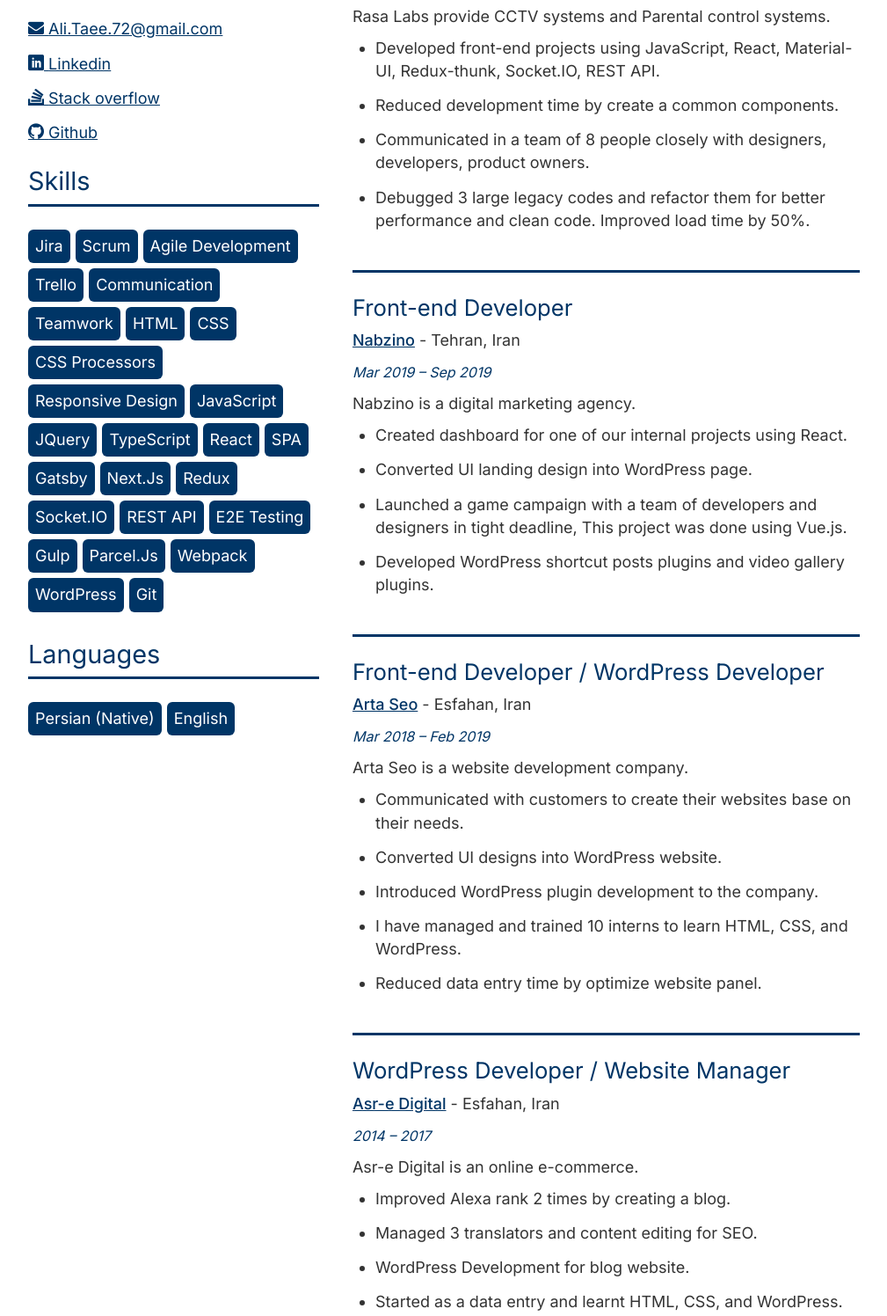
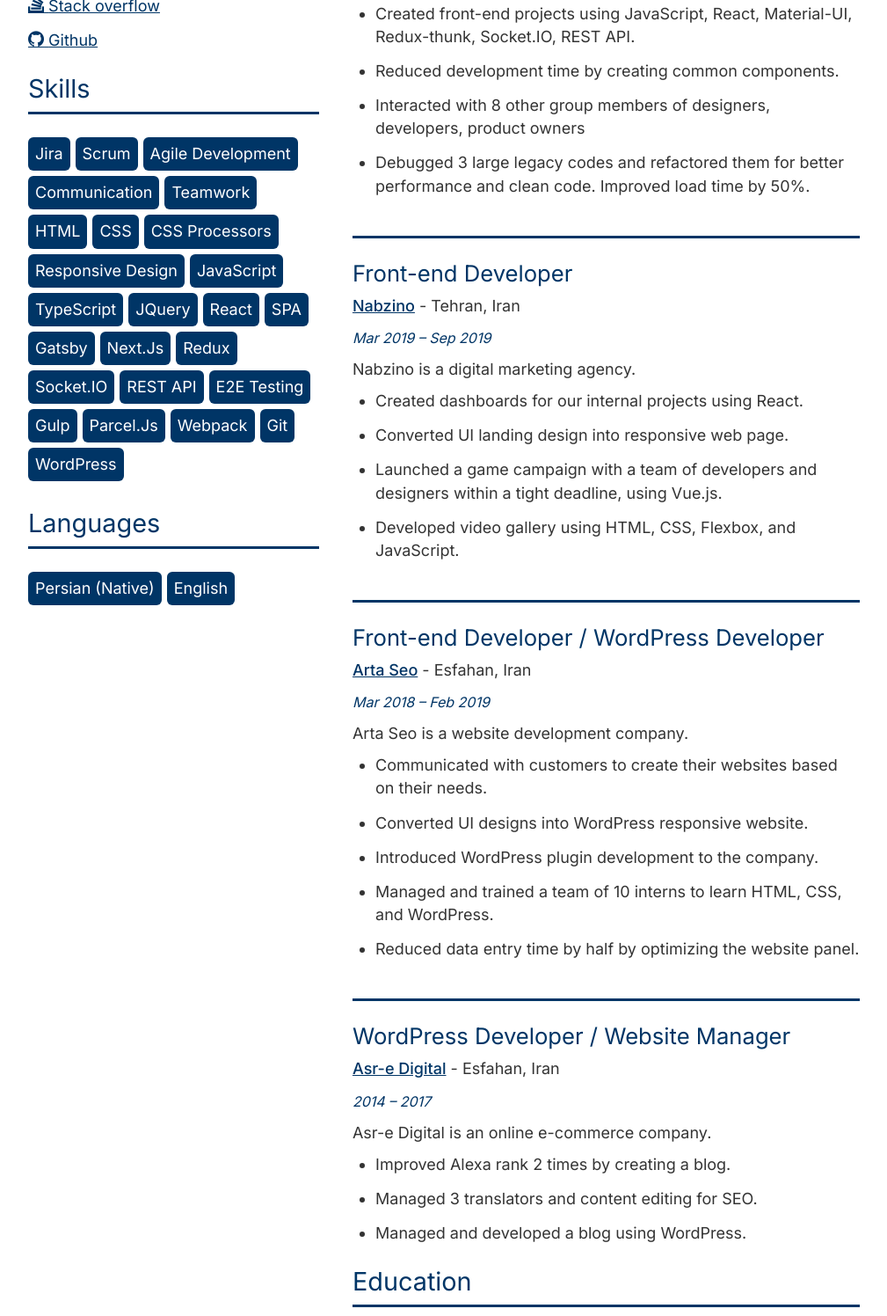
Before and after one commit to AliTaee/Portfolio, a Gatsby site: page /resume in a window 1280 px wide. Shown: the part 871-2367 px from the top of the page at 88% size, without its empty margins (135-1144 px from the left). Built offline with nearby package versions, Linux system fonts and the light colour scheme; Gatsby itself is replaced by a stand-in of ours; a web font is replaced by a local one.

Commit message:
update resume content

```diff
--- a/src/resume-source.js
+++ b/src/resume-source.js
@@ -2,14 +2,13 @@
   name: "Ali Taee",
   title: "Front-end Developer",
   about:
-    "Front-end Developer with 5+ years of experience building responsive websites to web applications. I enjoy every aspect of the job from the user interface implementation to advanced JavaScript topics. I am always trying to learn more and improve my work. I enjoy working on pure projects using HTML, CSS, and JavaScript as much as working on front-end libraries and frameworks.",
+    "Front-end Developer with 4+ years of experience building responsive websites to web applications. I enjoy every aspect of the job from the user interface implementation to advanced JavaScript topics. I am always trying to learn more and improve my work.",
 }
 
 const skills = [
   { id: 1, title: "Jira" },
   { id: 2, title: "Scrum" },
   { id: 3, title: "Agile Development" },
-  { id: 4, title: "Trello" },
   { id: 6, title: "Communication" },
   { id: 5, title: "Teamwork" },
   { id: 7, title: "HTML" },
@@ -17,8 +16,8 @@
   { id: 9, title: "CSS Processors" },
   { id: 10, title: "Responsive Design" },
   { id: 12, title: "JavaScript" },
+  { id: 13, title: "TypeScript" },
   { id: 11, title: "jQuery" },
-  { id: 13, title: "TypeScript" },
   { id: 14, title: "React" },
   { id: 15, title: "SPA" },
   { id: 25, title: "Gatsby" },
@@ -30,8 +29,8 @@
   { id: 20, title: "Gulp" },
   { id: 21, title: "Parcel.js" },
   { id: 22, title: "Webpack" },
+  { id: 24, title: "Git" },
   { id: 23, title: "WordPress" },
-  { id: 24, title: "Git" },
 ]
 
 const workExperience = [
@@ -48,8 +47,7 @@
       "Worked in a team of 10 people closely with designers, developers, QA engineers, scrum masters, and product managers using Scrum.",
       "Developed features and maintained the mobile applications using React, JavaScript, SCSS, and Redux-Saga.",
       "Developed features and maintained the desktop applications using React, TypeScript, Next.js, Storybook, Redux Toolkit, and styled-components.",
-      "I have started End-to-end testing for desktop application.",
-      "Wrote a document for onboarding new developers.",
+      "Created a document for onboarding new developers.",
     ],
   },
   {
@@ -61,10 +59,10 @@
     city: "Tehran, Iran",
     time: "Dec 2019 – Jan 2021",
     work: [
-      "Developed front-end projects using JavaScript, React, Material-UI, Redux-thunk, Socket.IO, REST API.",
-      "Reduced development time by create a common components.",
-      "Communicated in a team of 8 people closely with designers, developers, product owners.",
-      "Debugged 3 large legacy codes and refactor them for better performance and clean code. Improved load time by 50%.",
+      "Created front-end projects using JavaScript, React, Material-UI, Redux-thunk, Socket.IO, REST API.",
+      "Reduced development time by creating common components.",
+      "Interacted with 8 other group members of designers, developers, product owners",
+      "Debugged 3 large legacy codes and refactored them for better performance and clean code. Improved load time by 50%.",
     ],
   },
   {
@@ -76,10 +74,10 @@
     city: "Tehran, Iran",
     time: "Mar 2019 – Sep 2019",
     work: [
-      "Created dashboard for one of our internal projects using React.",
-      "Converted UI landing design into WordPress page.",
-      "Launched a game campaign with a team of developers and designers in tight deadline, This project was done using Vue.js.",
-      "Developed WordPress shortcut posts plugins and video gallery plugins.",
+      "Created dashboards for our internal projects using React.",
+      "Converted UI landing design into responsive web page.",
+      "Launched a game campaign with a team of developers and designers within a tight deadline, using Vue.js.",
+      "Developed video gallery using HTML, CSS, Flexbox, and JavaScript.",
     ],
   },
   {
@@ -91,26 +89,25 @@
     city: "Esfahan, Iran",
     time: "Mar 2018 – Feb 2019",
     work: [
-      "Communicated with customers to create their websites base on their needs.",
-      "Converted UI designs into WordPress website.",
+      "Communicated with customers to create their websites based on their needs.",
+      "Converted UI designs into WordPress responsive website.",
       "Introduced WordPress plugin development to the company.",
-      "I have managed and trained 10 interns to learn HTML, CSS, and WordPress.",
-      "Reduced data entry time by optimize website panel.",
+      "Managed and trained a team of 10 interns to learn HTML, CSS, and WordPress.",
+      "Reduced data entry time by half by optimizing the website panel.",
     ],
   },
   {
     id: 0,
     title: "WordPress Developer / Website Manager",
     companyName: "Asr-e Digital",
-    companyDescription: "Asr-e Digital is an online e-commerce.",
+    companyDescription: "Asr-e Digital is an online e-commerce company.",
     link: "https://www.asrdigital.ir/",
     time: "2014 – 2017",
     city: "Esfahan, Iran",
     work: [
       "Improved Alexa rank 2 times by creating a blog.",
       "Managed 3 translators and content editing for SEO.",
-      "WordPress Development for blog website.",
-      "Started as a data entry and learnt HTML, CSS, and WordPress.",
+      "Managed and developed a blog using WordPress.",
     ],
   },
 ]
```
